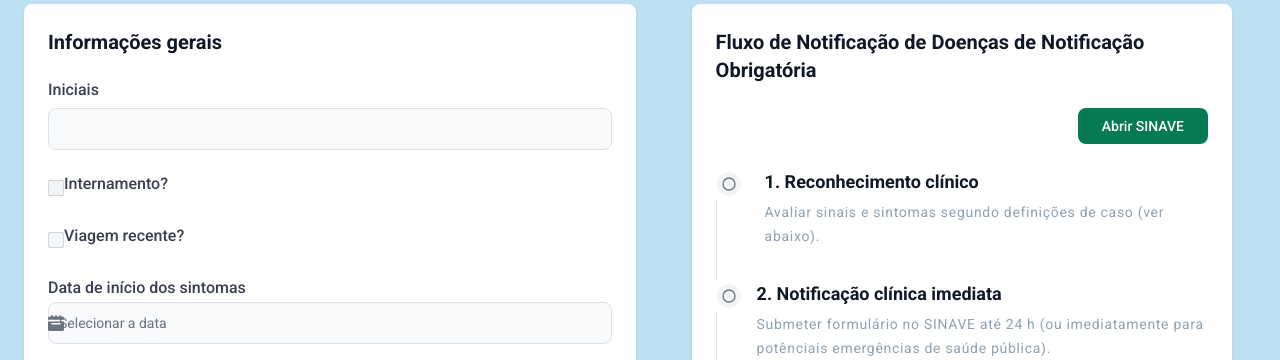
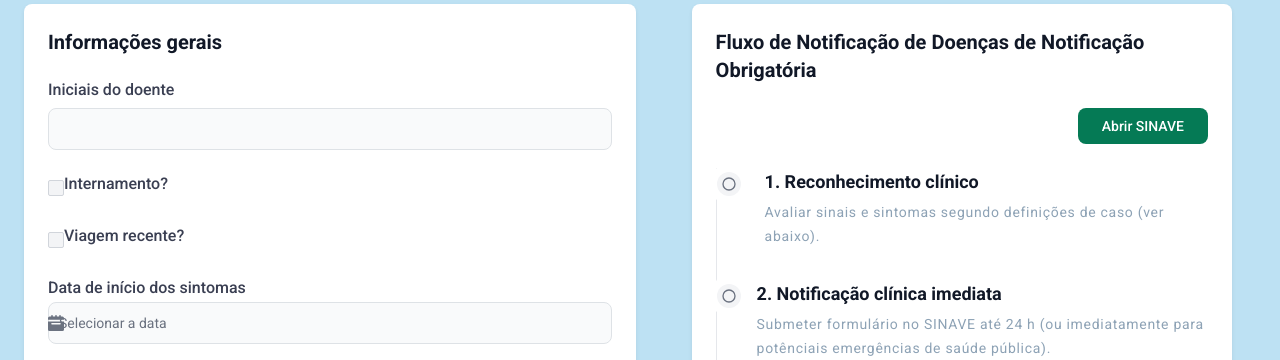
Before and after one commit to SaintRaskolnikov/DNO, a Django app: page /checklist/Botulismo in a window 1280 px wide. Shown: the part 52-412 px from the top of the page. Run offline with Django 4.2, Linux system fonts and the light colour scheme; some libraries are stand-ins or nearby versions.

Commit message:
Update checklist.html

```diff
--- a/checklist/templates/checklist.html
+++ b/checklist/templates/checklist.html
@@ -18,7 +18,7 @@
 
         <!-- Iniciais -->
         <div class="mb-6">
-          <label for="initials" class="block mb-2 text-sm font-medium text-gray-900 dark:text-white">Iniciais</label>
+          <label for="initials" class="block mb-2 text-sm font-medium text-gray-900 dark:text-white">Iniciais do doente</label>
           <input
             type="text"
             id="initials"
```
